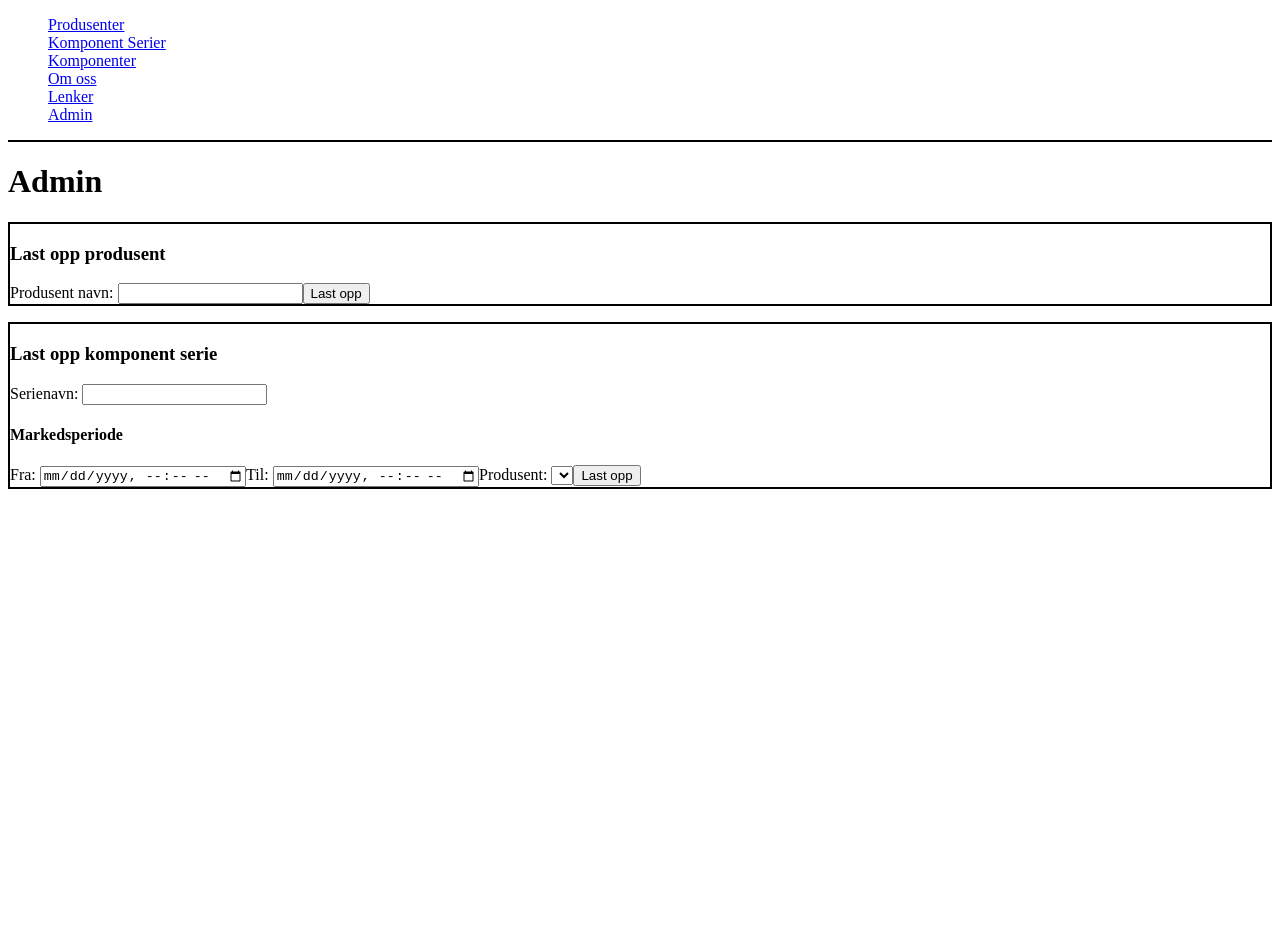
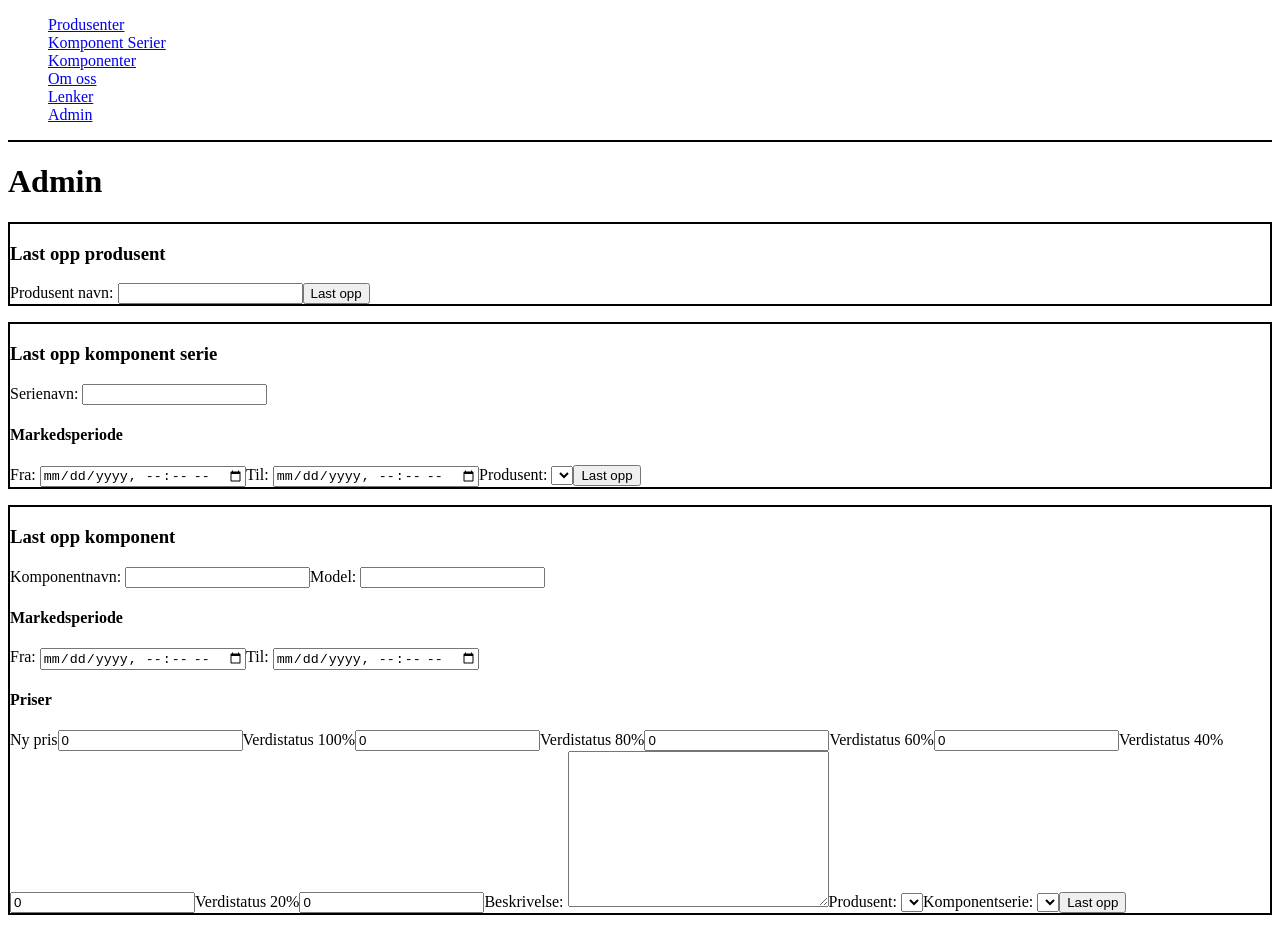
Before and after one commit to magnusoma/car-stereo-world-demo, a Vue app: page /admin in a window 1280 px wide. Before the commit the page ends 800 px from the top, so only its background shows below. Built offline with nearby package versions, Linux system fonts and the light colour scheme.

Commit message:
upload component

```diff
--- /dev/null
+++ b/src/components/admin/UploadComponent.vue
@@ -0,0 +1,124 @@
+<template>
+    <section>
+        <h3>Last opp komponent</h3>
+        <label>Komponentnavn: </label>
+        <input type="text" v-model="component.name">
+
+        <label for="">Model: </label>
+        <input type="text" v-model="component.model">
+
+        <h4>Markedsperiode</h4>
+        <label for="">Fra: </label>
+        <input type="datetime-local" name="" id="" v-model="component.availableFrom">
+
+        <label for="">Til: </label>
+        <input type="datetime-local" name="" id="" v-model="component.availableUntil">
+
+        <h4>Priser</h4>
+        <label for="">Ny pris</label>
+        <input type="number" v-model="component.priceNew">
+
+        <label for="">Verdistatus 100%</label>
+        <input type="number" v-model="component.value100">
+        <label for="">Verdistatus 80%</label>
+        <input type="number" v-model="component.value80">
+        <label for="">Verdistatus 60%</label>
+        <input type="number" v-model="component.value60">
+        <label for="">Verdistatus 40%</label>
+        <input type="number" v-model="component.value40">
+        <label for="">Verdistatus 20%</label>
+        <input type="number" v-model="component.value20">
+
+        <label for="">Beskrivelse: </label>
+        <textarea name="" id="" cols="30" rows="10" v-model="component.description"></textarea>
+
+        <label for="">Produsent: </label>
+        <select
+            v-model="component.brandId"
+            @click="renderBrandList"
+        >
+            <option
+                v-for="brand in brandList"
+                :key="brand.id"
+                :value="brand.id"
+            >{{ brand.name }}</option>
+        </select>
+
+        <label for="">Komponentserie: </label>
+        <select
+            v-model="component.componentSeriesId"
+            @click="renderComponentSeriesList"
+        >
+            <option
+                v-for="componentSeries in componentSeriesList"
+                :key="componentSeries.id"
+                :value="componentSeries.id"
+            >{{ componentSeries.name }}</option>
+        </select>
+
+        <input type="button" value="Last opp" @click="postComponent">
+    </section>
+</template>
+
+<script>
+import { ref, reactive } from 'vue'
+import axios from 'axios'
+
+export default {
+    name: 'UploadComponent',
+    setup() {
+        let component = reactive({
+            name: "",
+            model: "",
+            availableFrom: "",
+            availableUntil: "",
+            priceNew: 0,
+            value100: 0,
+            value80: 0,
+            value60: 0,
+            value40: 0,
+            value20: 0,
+            description: "",
+            brandId: 0,
+            componentSeriesId: 0
+        });
+
+        let brandList = ref();
+        let componentSeriesList = ref();
+
+        return {
+            component,
+            brandList,
+            componentSeriesList
+        }
+    },
+    methods: {
+        postComponent() {
+            axios.post( "https://localhost:44353/api/Components/add-Component/", this.component )
+                .then( () => {
+                    alert(`${this.component.name} ble lagt til`);
+
+                })
+        },
+        renderBrandList(){
+            axios.get("https://localhost:44353/api/brand/get-brand-list")
+                .then( response => {
+                    this.brandList = response.data;
+                })
+        },
+        renderComponentSeriesList(){
+            axios.get("https://localhost:44353/api/componentseries/get-component-series-list")
+                .then( response => {
+                    this.componentSeriesList = response.data;
+                })
+        }
+    },
+}
+</script>
+
+<style scoped>
+    section {
+        border: 2px solid black;
+        margin-bottom: 1rem;
+    }
+</style>
--- a/src/components/admin/UploadComponentSeries.vue
+++ b/src/components/admin/UploadComponentSeries.vue
@@ -17,7 +17,7 @@
             @click="renderBrandList"
         >
             <option
-                v-for="brand in BrandList"
+                v-for="brand in brandList"
                 :key="brand.id"
                 :value="brand.id"
             >{{ brand.name }}</option>
@@ -41,11 +41,11 @@ export default {
             brandId: 0
         });
 
-        let BrandList = ref();
+        let brandList = ref();
 
         return {
             ComponentSeries,
-            BrandList
+            brandList
         }
     },
     methods: {
@@ -64,7 +64,7 @@ export default {
         renderBrandList(){
             axios.get("https://localhost:44353/api/brand/get-brand-list")
                 .then( response => {
-                    this.BrandList = response.data;
+                    this.brandList = response.data;
                 })
         }
     },
--- a/src/views/admin/AdminView.vue
+++ b/src/views/admin/AdminView.vue
@@ -2,11 +2,13 @@
     <h1>Admin</h1>
     <upload-brand/>
     <upload-component-series/>
+    <upload-component/>
 </template>
 
 <script>
 import UploadBrand from '../../components/admin/UploadBrand.vue'
 import UploadComponentSeries from '../../components/admin/UploadComponentSeries.vue'
+import UploadComponent from '../../components/admin/UploadComponent.vue'
 
 export default {
     name: 'AdminView',
@@ -23,7 +25,8 @@ export default {
     },
     components: {
         UploadBrand,
-        UploadComponentSeries
+        UploadComponentSeries,
+        UploadComponent
     }
 }
 </script>
```
